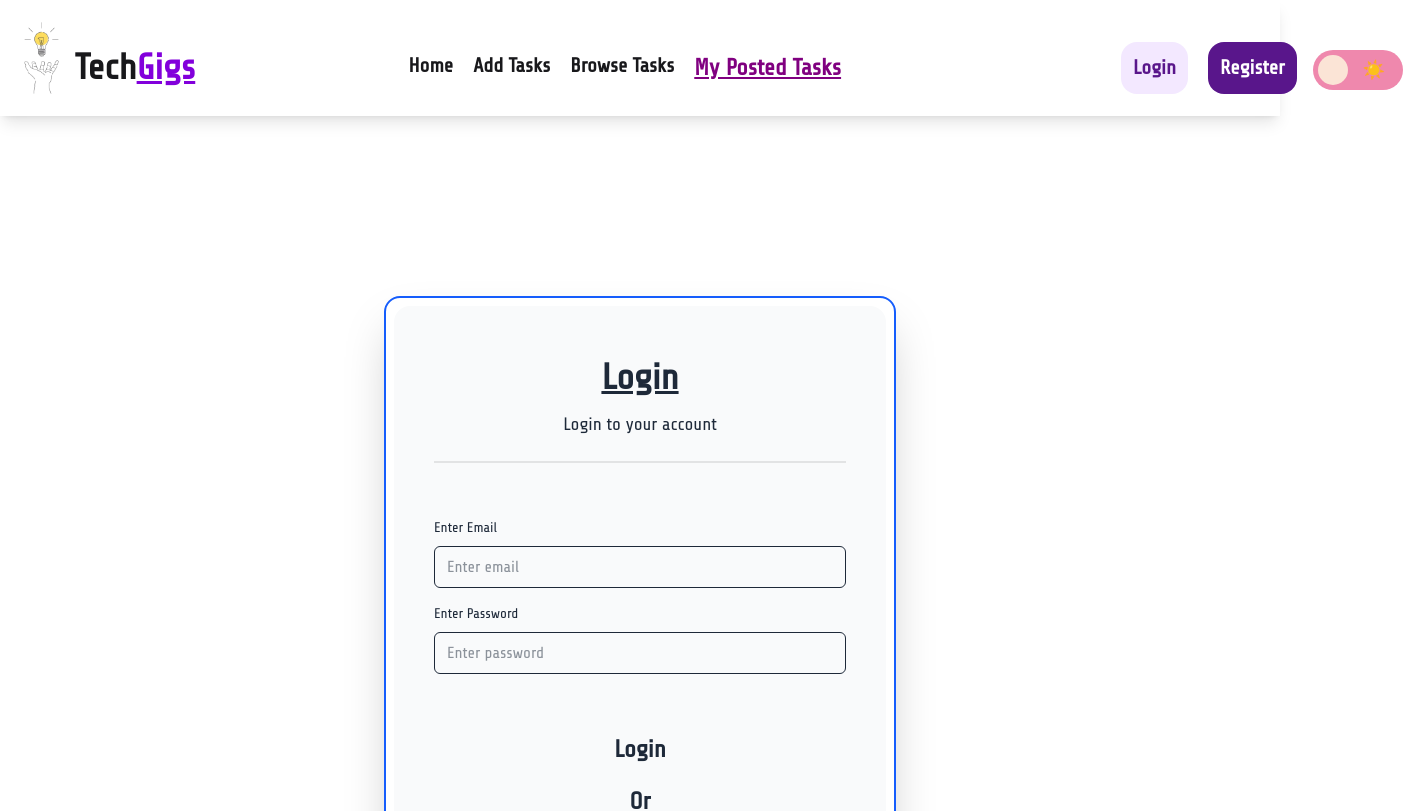
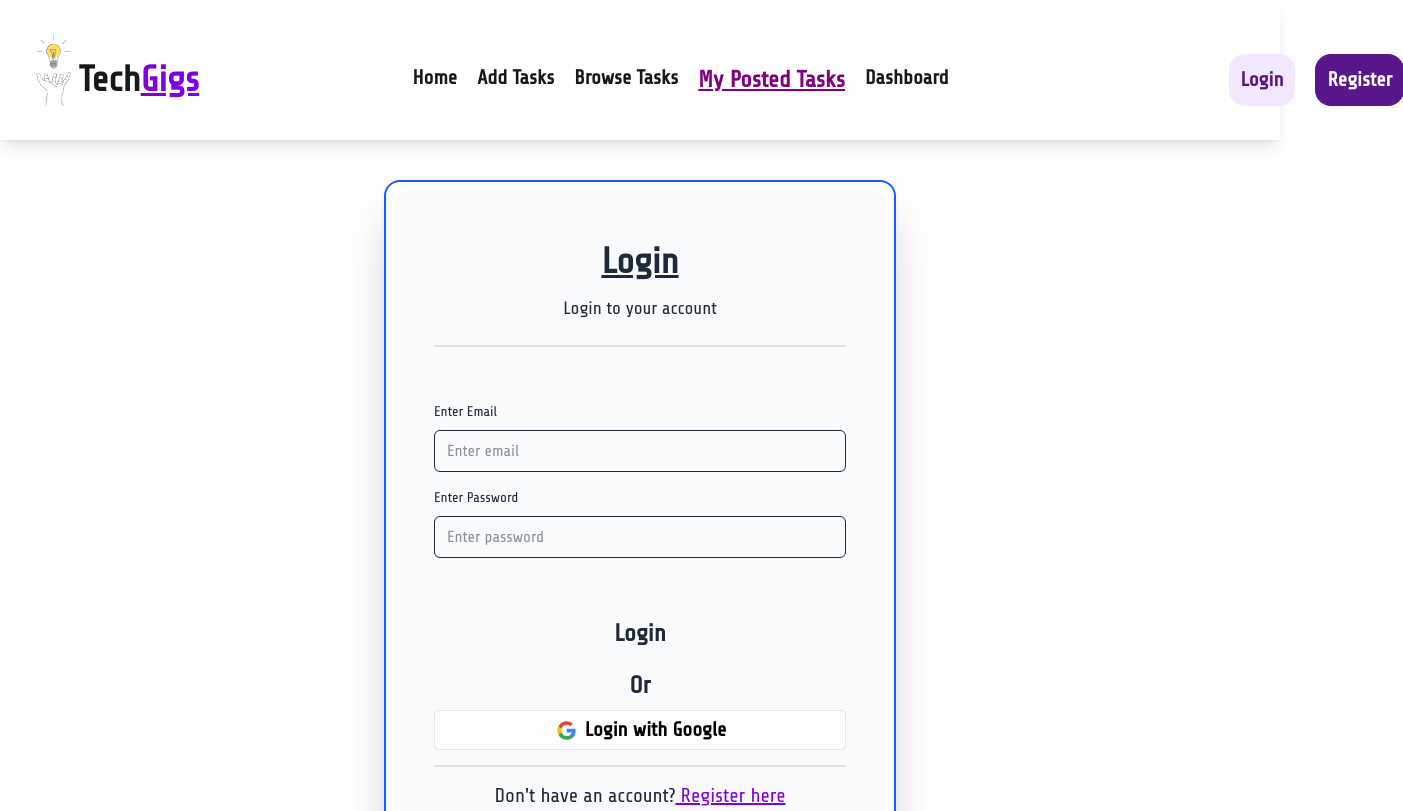
Before and after one commit to nusratmomita/TechGigs_Client, a React (Vite) app: page /login in a window 1280 px wide. Shown: the top 811 px of the page, 1403 px wide, since content can reach past the window. Built offline with nearby package versions, Linux system fonts and the light colour scheme; no server answers.

Commit message:
Made the navbar sticky

```diff
--- a/src/Components/Header/Header.jsx
+++ b/src/Components/Header/Header.jsx
@@ -21,6 +21,7 @@ const Header = ({toggleTheme, theme}) => {
           My Posted Tasks
         </NavLink>
       </li>
+      <li><NavLink to='/dashboard'>Dashboard</NavLink></li>
     </>
   );
 
@@ -34,10 +35,10 @@ const Header = ({toggleTheme, theme}) => {
 
   }
   return (
-    <div id="header" className="navbar bg-base-100 shadow-lg flex gap-10 lg:gap-70 text-center">
+    <div id="header" className="navbar bg-base-100 shadow-lg flex gap-10 lg:gap-70 text-center p-5 fixed top-0 z-10 ">
         <div className="hidden lg:flex gap-5">
             <img className="w-35 h-25" src={siteLogo} alt="siteLogo" />
-            <h1 className="mt-10 -ml-5 text-4xl font-bold">Tech<span className="underline text-purple-700">Gigs</span></h1>
+            <h1 className="mt-10 -ml-7 text-4xl font-bold">Tech<span className="underline text-purple-700">Gigs</span></h1>
         </div>
         <ul className="navLinks mt-5 text-xl font-bold flex gap-5 lg:whitespace-nowrap">
             {
```
